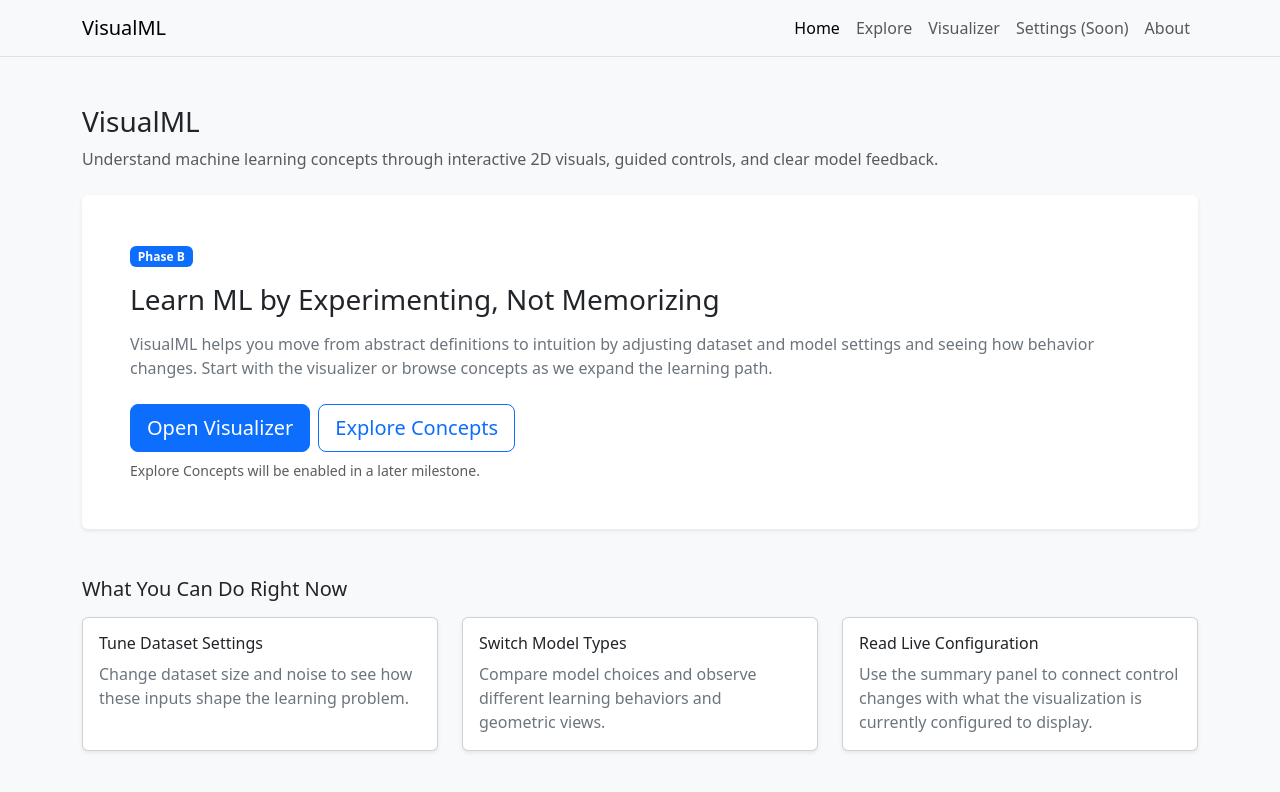
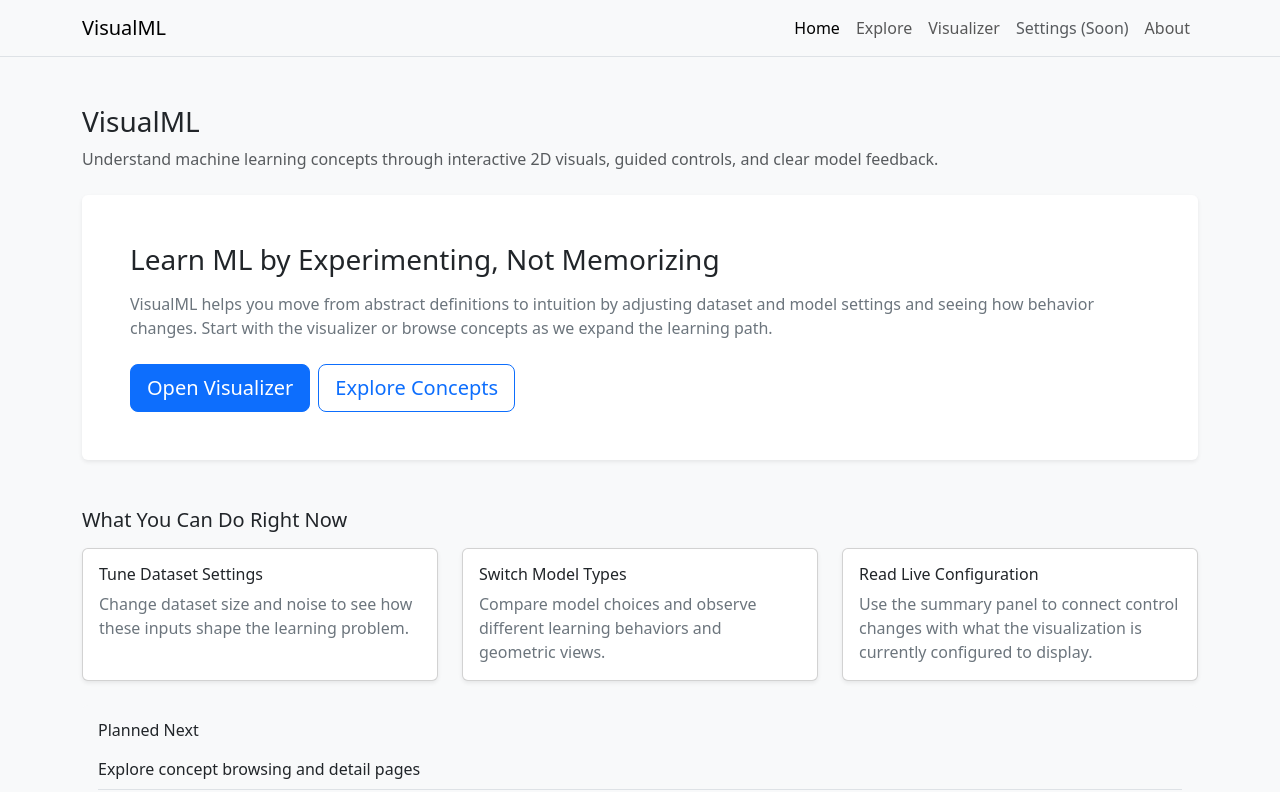
Before and after one commit to CS571-S26/p70, a React (Vite) app: page /#/ in a window 1280 px wide. Shown: the top 792 px of the page. Built offline with nearby package versions, Linux system fonts and the light colour scheme.

Commit message:
Update progress indicators

```diff
--- a/src/pages/HomePage.jsx
+++ b/src/pages/HomePage.jsx
@@ -1,4 +1,4 @@
-import { Badge, Button, Card, Col, ListGroup, Row } from 'react-bootstrap'
+import { Button, Card, Col, ListGroup, Row } from 'react-bootstrap'
 import { Link } from 'react-router-dom'
 
 import PageLayout from '../components/PageLayout'
@@ -12,9 +12,6 @@ function HomePage() {
       <section className="mb-4 mb-md-5">
         <Card className="border-0 shadow-sm bg-white">
           <Card.Body className="p-4 p-md-5">
-            <Badge bg="primary" className="mb-3">
-              Phase B
-            </Badge>
             <h2 className="h3 mb-3">Learn ML by Experimenting, Not Memorizing</h2>
             <p className="mb-0 text-secondary">
               VisualML helps you move from abstract definitions to intuition by adjusting dataset and
@@ -25,20 +22,10 @@ function HomePage() {
               <Button as={Link} to="/visualizer" variant="primary" size="lg">
                 Open Visualizer
               </Button>
-              <Button
-                as={Link}
-                to="/explore"
-                variant="outline-primary"
-                size="lg"
-                disabled
-                aria-describedby="explore-availability"
-              >
+              <Button as={Link} to="/explore" variant="outline-primary" size="lg">
                 Explore Concepts
               </Button>
             </div>
-            <p id="explore-availability" className="small text-muted mt-2 mb-0">
-              Explore Concepts will be enabled in a later milestone.
-            </p>
           </Card.Body>
         </Card>
       </section>
```
